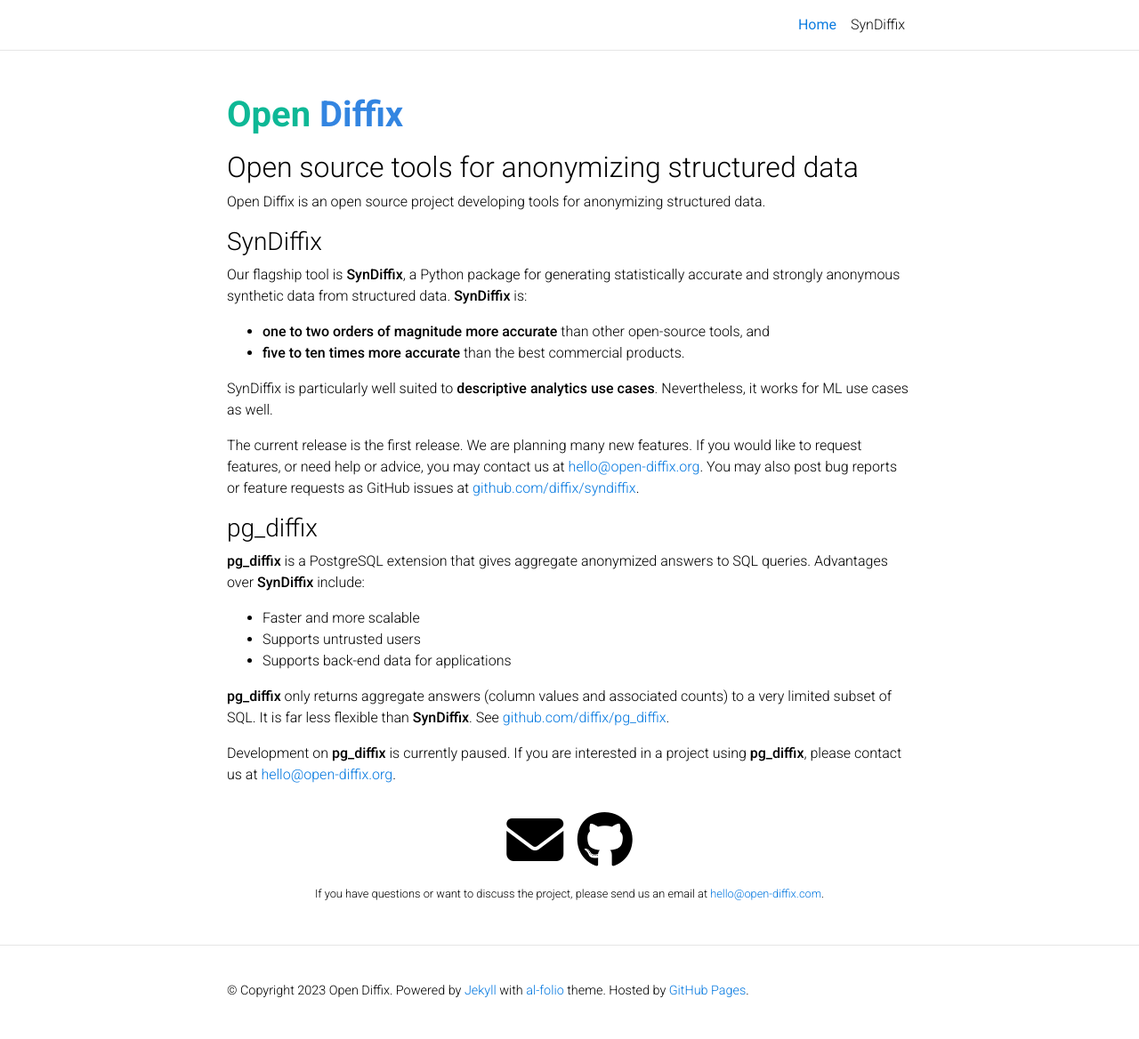
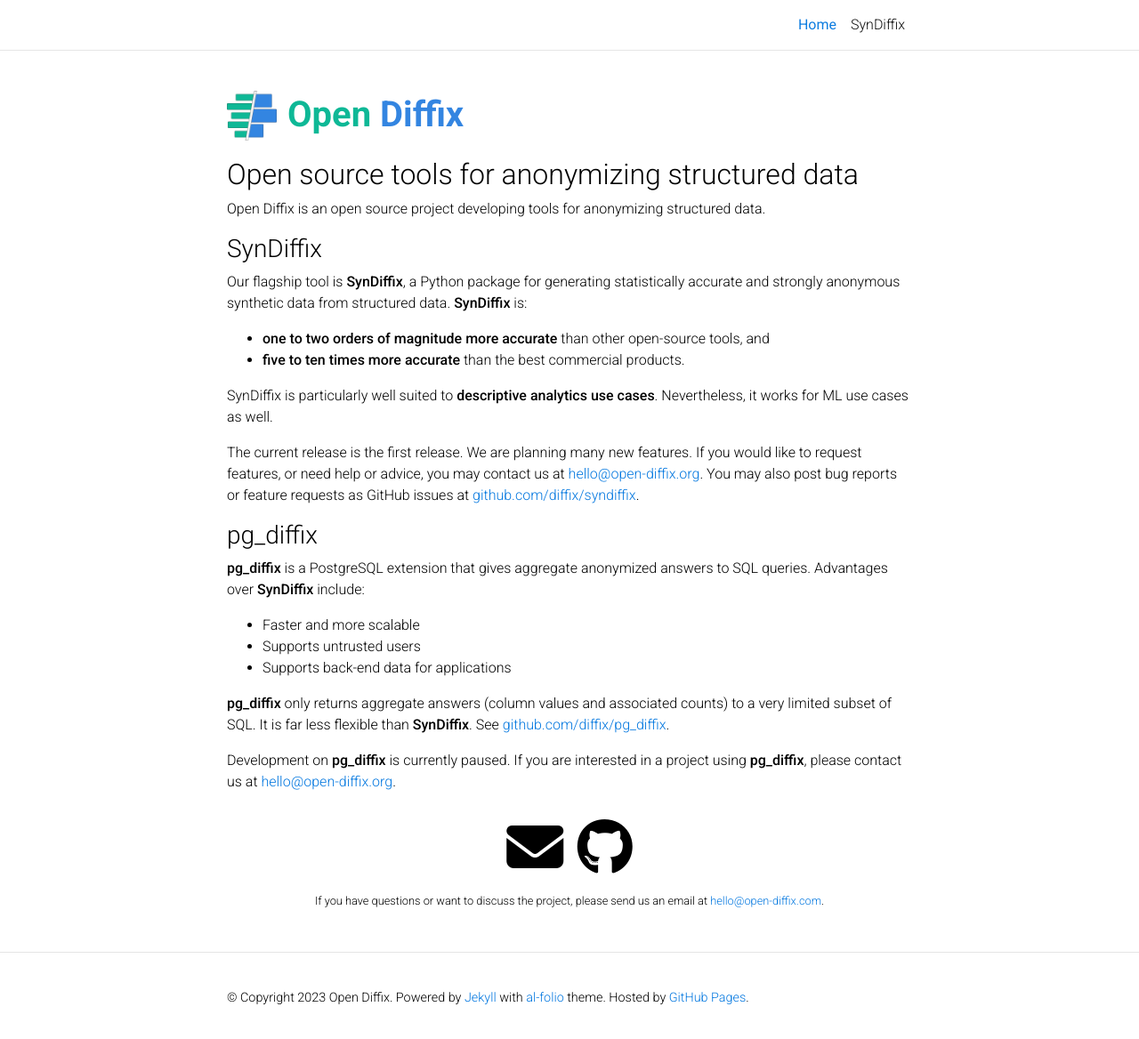
Before and after one commit to diffix/diffix.github.io, a Jekyll site: the page built from _pages/home.md, in a window 1280 px wide and 1172 px high. Shown: the top 1168 px of the window at 89% size. Built offline with Jekyll 4.4.1, drawn with Linux system fonts in a browser that asks for light colours; comment, search, counter and statistics services are not loaded; a style sheet for code colours, icons or effects is not loaded.

Commit message:
Add logo in home page

```diff
--- a/_layouts/about.html
+++ b/_layouts/about.html
@@ -5,10 +5,12 @@
 <!-- about.html -->
 <div class="post">
   <header class="post-header">
-    <h1 class="post-title">
-      {% if site.title == "blank" -%}{% include wordmark.html %}
-      {%- else -%}{{ site.title }}{%- endif %}
-    </h1>
+    <div style="display: flex; align-items: center; gap: 12px;">
+      <img src="/assets/img/logo-flat.png" alt="Open Diffix Logo" style="margin-top: -6px;" width="56" height="56">
+      <h1 class="post-title">
+        {% include wordmark.html %}
+      </h1>
+    </div>
     <p class="desc">{{ page.subtitle }}</p>
   </header>
 
```
Also changed, not shown: assets/img/logo-flat.png (added).
